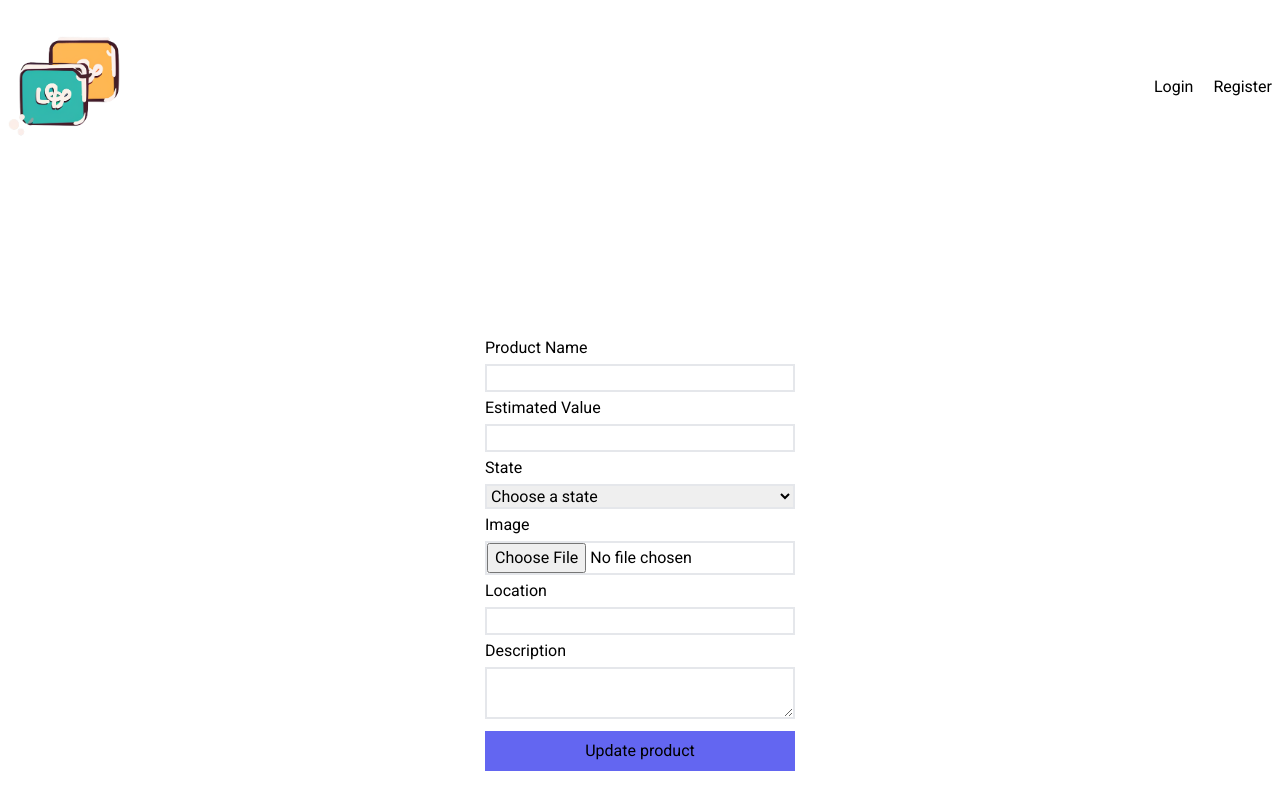
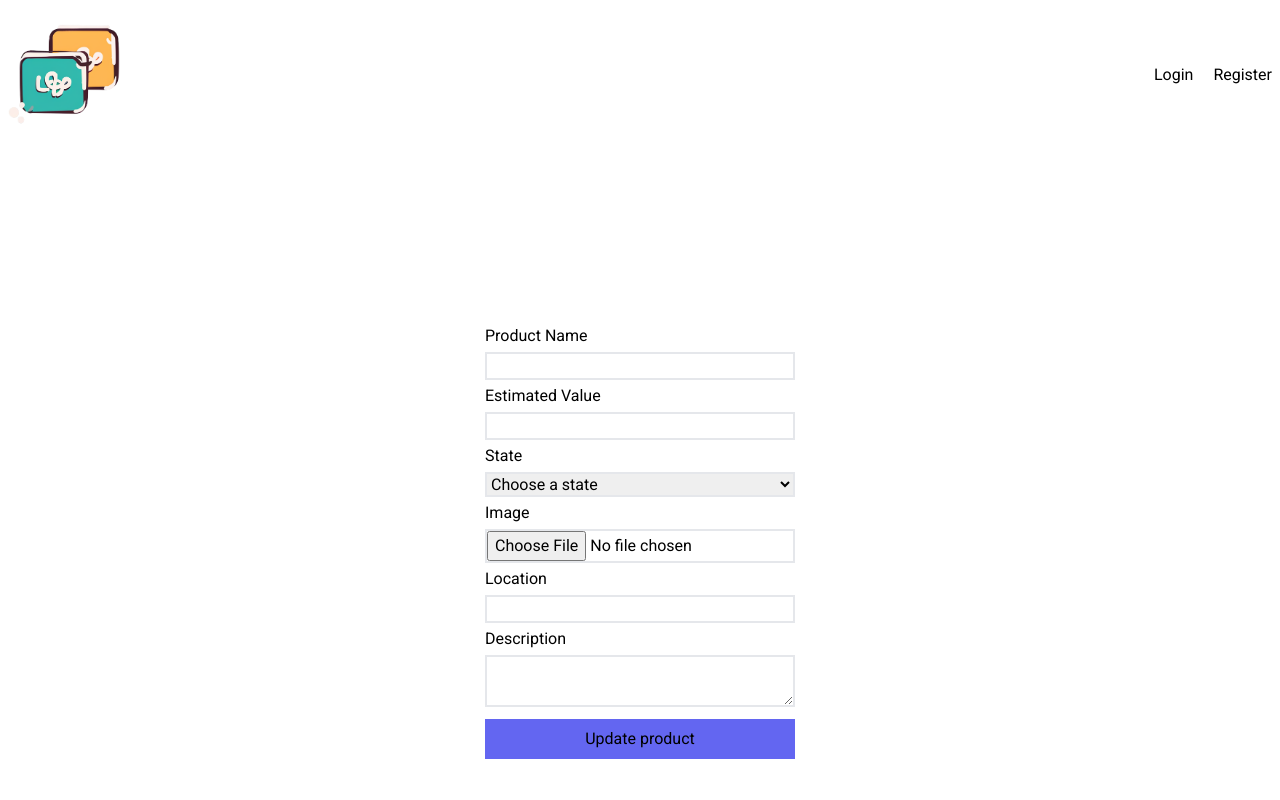
Before and after one commit to alejandrocoder22/barter-app, a React (Vite) app in the folder client/: page /update/1 in a window 1280 px wide. Shown: the top 800 px of the page. Built offline with nearby package versions, Linux system fonts and the light colour scheme; no server answers.

Commit message:
Changed margin to padding

```diff
--- a/client/src/router/AppRouter.tsx
+++ b/client/src/router/AppRouter.tsx
@@ -15,7 +15,7 @@ import UpdatedProduct from '../pages/UpdateProduct'
 const AppRouter = () => {
   return (
     <BrowserRouter>
-      <header className='mt-7'>
+      <header className='pt-4 '>
         <Nav />
       </header>
       <main className='min-h-[calc(100vh-10.6rem)] max-w-screen-2xl m-auto p-2'>
```
